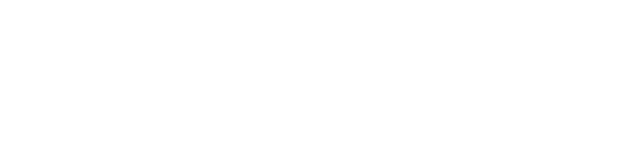
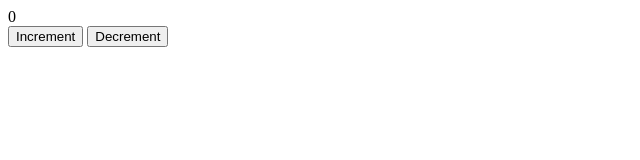
Before and after one commit to besailazi/Counter, a plain HTML site: page index.html in a window 1280 px wide. Shown: the whole page, without its empty margins (0-640 px from the left). Drawn offline with Linux system fonts and the light colour scheme.

Commit message:
change html and js

```diff
--- a/app.js
+++ b/app.js
@@ -0,0 +1,15 @@
+let count = 0;
+
+    function updateCounter() {
+        document.querySelector('counter').innerText = count;
+    }
+
+    function increment() {
+        count++;
+        updateCounter();
+    }
+
+    function decrement() {
+        count--;
+        updateCounter();
+    }
--- a/index.html
+++ b/index.html
@@ -7,6 +7,10 @@
 	<title>Counter</title>
 </head>
 <body>
+	<div id="counter">0</div>
+<button onclick="increment()">Increment</button>
+<button onclick="decrement()">Decrement</button>
+
 	<script src="app.js"></script>
 </body>
 </html>
```
